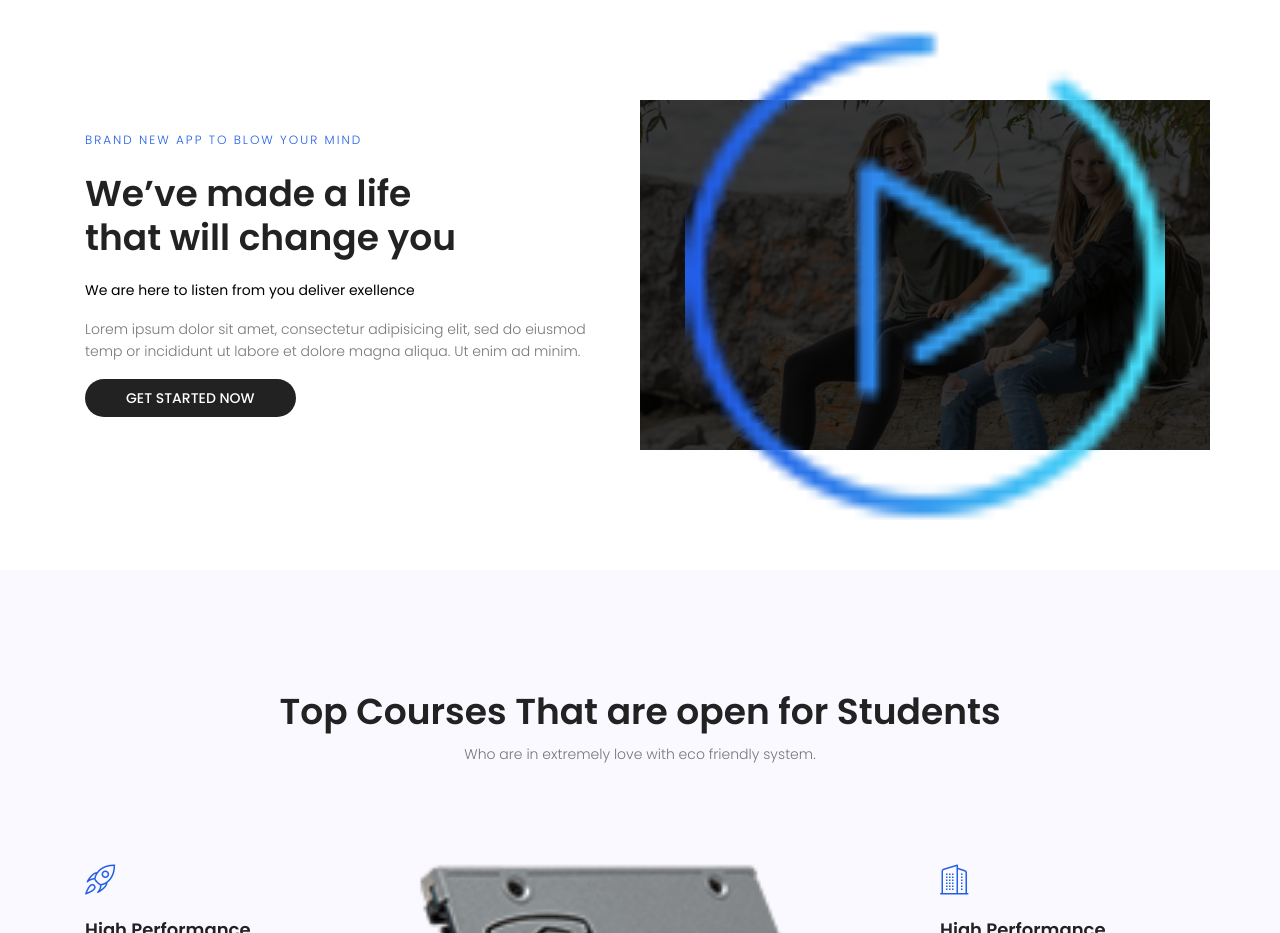
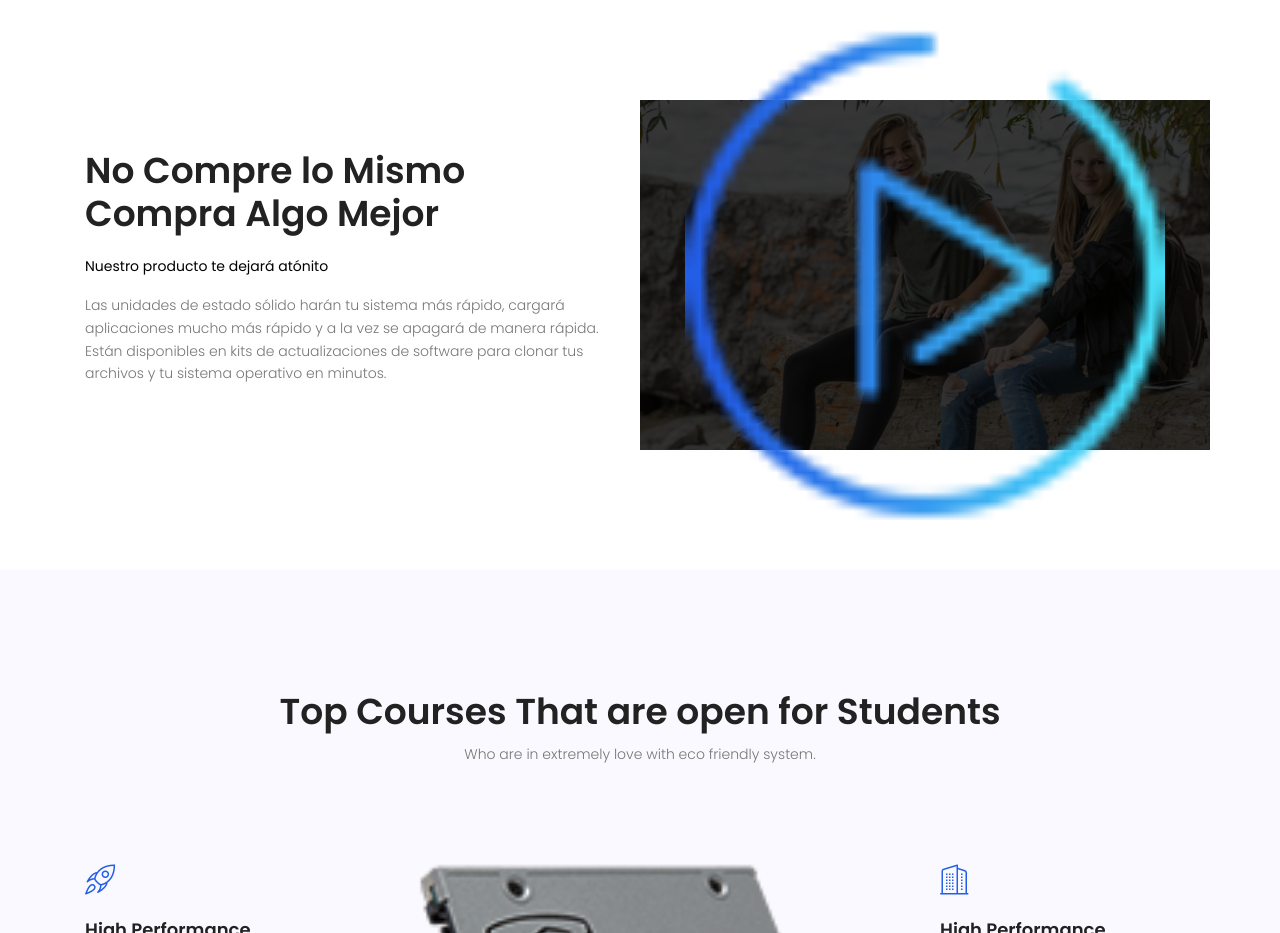
Before and after one commit to SharxEnterprises/home, a plain HTML site: page index.html in a window 1280 px wide. Shown: the part 820-1753 px from the top of the page. Drawn offline with nearby package versions, Linux system fonts and the light colour scheme; some packages are replaced by stand-ins of ours.

Commit message:
Text y Video

```diff
--- a/index.html
+++ b/index.html
@@ -79,14 +79,14 @@
 				<div class="container">
 					<div class="row justify-content-center align-items-center ">
 						<div class="col-lg-6 video-left">
-							<h6>Brand new app to blow your mind</h6>
-							<h1>We’ve made a life <br>
-							that will change you</h1>
-							<p><span>We are here to listen from you deliver exellence</span></p>
+							<!-- 7<h6></h6> -->
+							<h1>No Compre lo Mismo <br>
+							Compra Algo Mejor</h1>
+							<p><span>Nuestro producto te dejará atónito</span></p>
 							<p>
-								Lorem ipsum dolor sit amet, consectetur adipisicing elit, sed do eiusmod temp or incididunt ut labore et dolore magna aliqua. Ut enim ad minim.
+								Las unidades de estado sólido harán tu sistema más rápido, cargará aplicaciones mucho más rápido y a la vez se apagará de manera rápida. Están disponibles en kits de actualizaciones de software para clonar tus archivos y tu sistema operativo en minutos.
 							</p>
-							<a class="primary-btn" href="#">Get Started now</a>
+							<!-- <a class="primary-btn" href="#"></a> -->
 						</div>
 						<div class="col-lg-6 video-right justify-content-center align-items-center d-flex">
 							<div class="overlay overlay-bg"></div>
```
